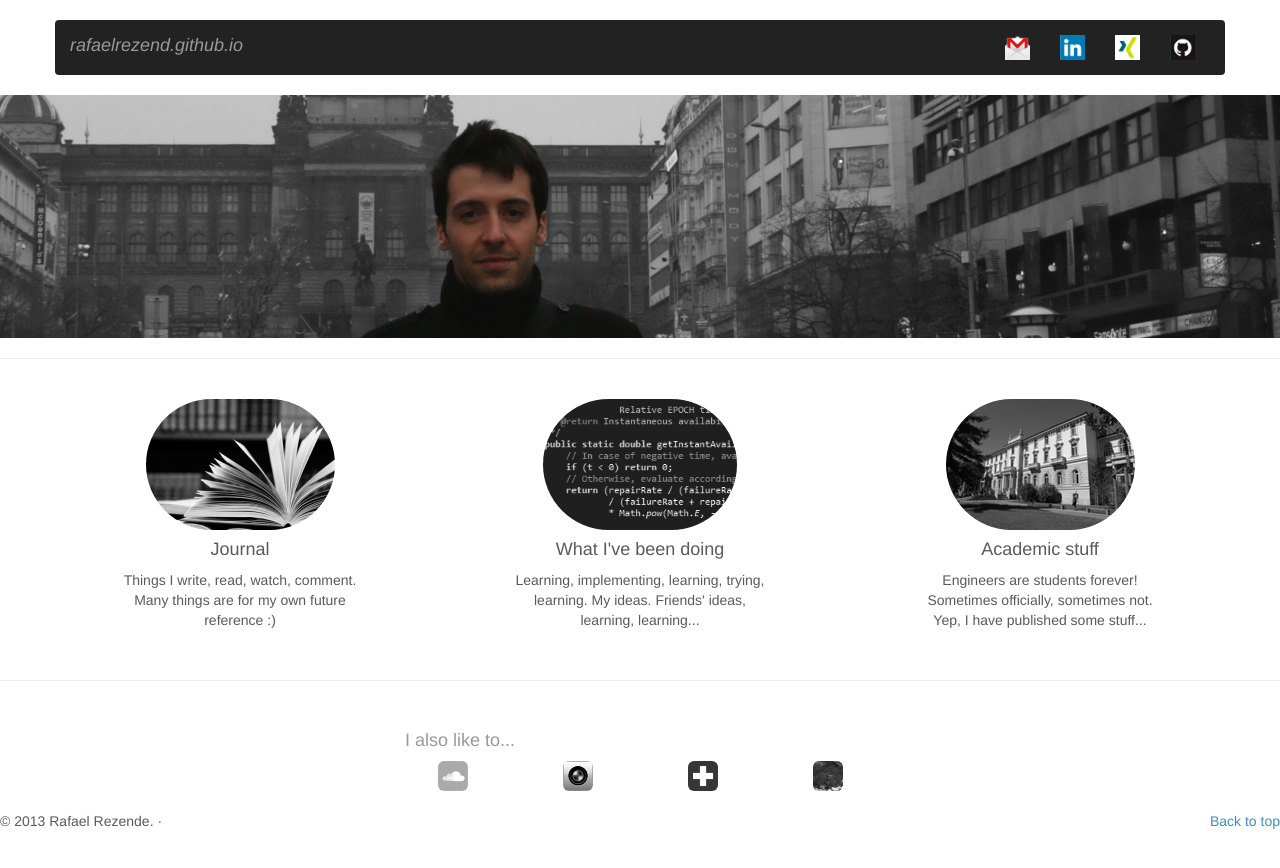
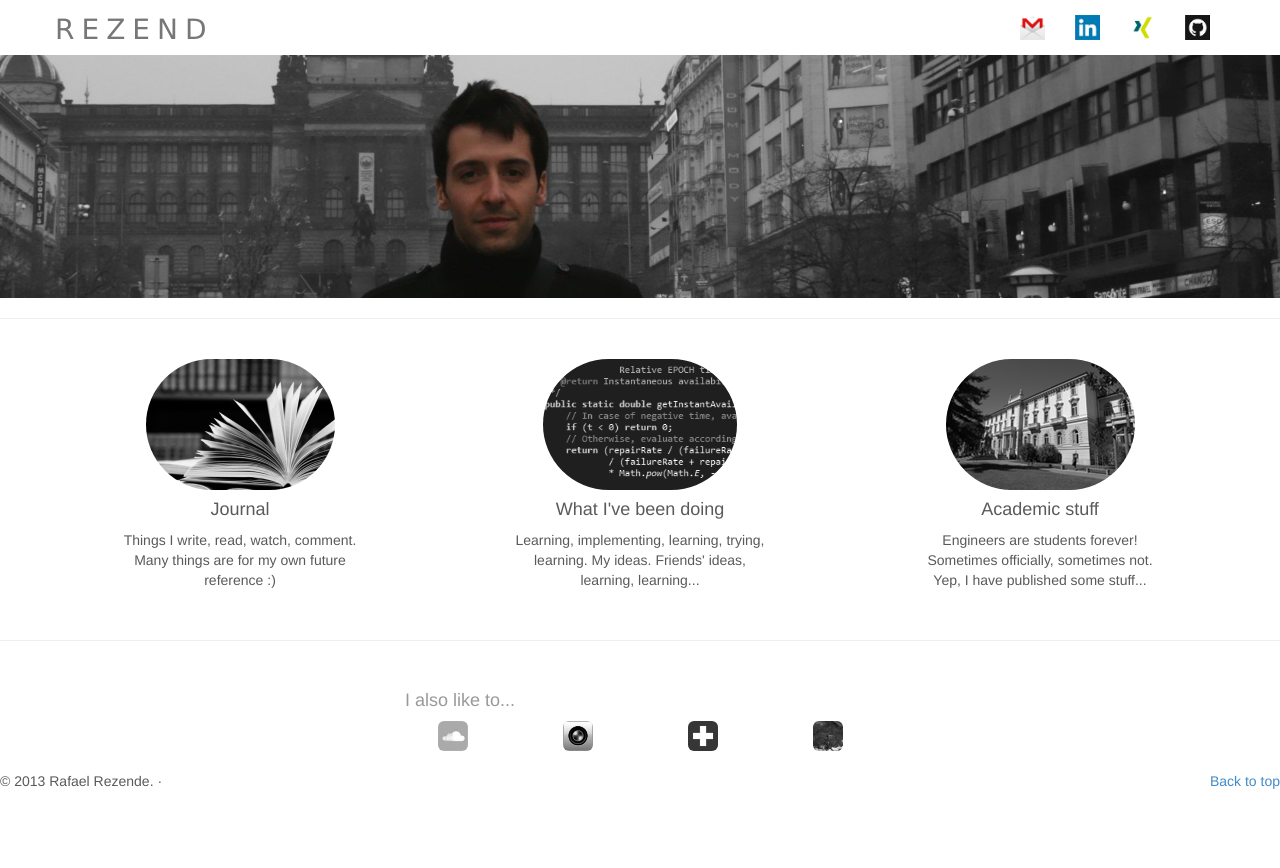
Before and after one commit to rafaelrezend/rafaelrezend.github.io, a Jekyll site: the page index.html, which Jekyll copies as it is, in a window 1280 px wide. Shown: the top 868 px of the page. Built offline with Jekyll 4.4.1, drawn with Linux system fonts in a browser that asks for light colours; Markdown is read by kramdown in place of the engine named in the settings.

Commit message:
Navbar changed.

```diff
--- a/index.html
+++ b/index.html
@@ -34,12 +34,9 @@
 <!-- NAVBAR
 ================================================== -->
   <body>
-    <div class="navbar-wrapper">
+  <div class="navbar navbar-static-top">
 		<div class="container">
-
-        <div class="navbar navbar-inverse navbar-static-top">
-			<div class="container">
-				<a class="navbar-brand" href="index.html"><i>rafaelrezend.github.io</i></a>
+			<a class="navbar-brand" href="/">REZEND</a>
 			<div class="nav-collapse collapse">
 				<!-- <ul class="nav navbar-nav">
 					<li class="active"><a href="#">Home</a></li>
@@ -52,9 +49,6 @@
 					<li><a href="https://github.com/rafaelrezend"><img alt="" src="images/icon_github.png" height="25" width="25"/></a></li>
 				</ul>
 			</div>
-			</div>
-        </div>
-
 		</div>
   </div>
 
--- a/stylesheets/style.css
+++ b/stylesheets/style.css
@@ -21,6 +21,20 @@ body {
 .navbar-wrapper {
   position: relative;
   z-index: 15;
+}
+
+.navbar {
+  background-color: #FFFFFF;
+  border-color: #FFFFFF;
+	margin-top:0px;
+	margin-bottom:0px;
+}
+
+.navbar-brand {
+	font-family:"Lucida Sans Unicode", "Lucida Grande", sans-serif;
+	font-size:200%;
+	letter-spacing:7px;
+	padding-top:20px;
 }
 
 /* TOP IMAGE
```
Lines whose indentation alone changed are shown as unchanged.
